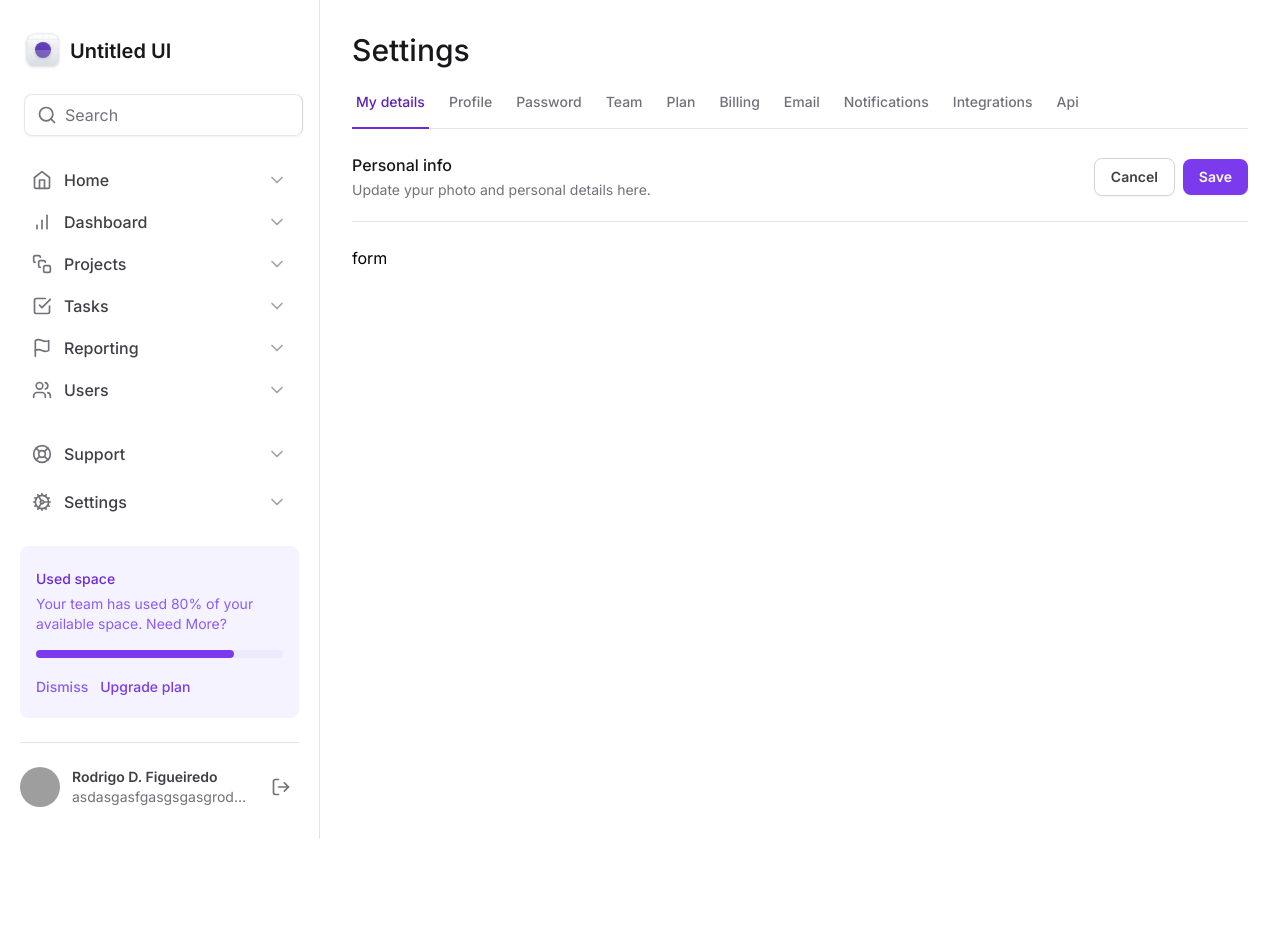
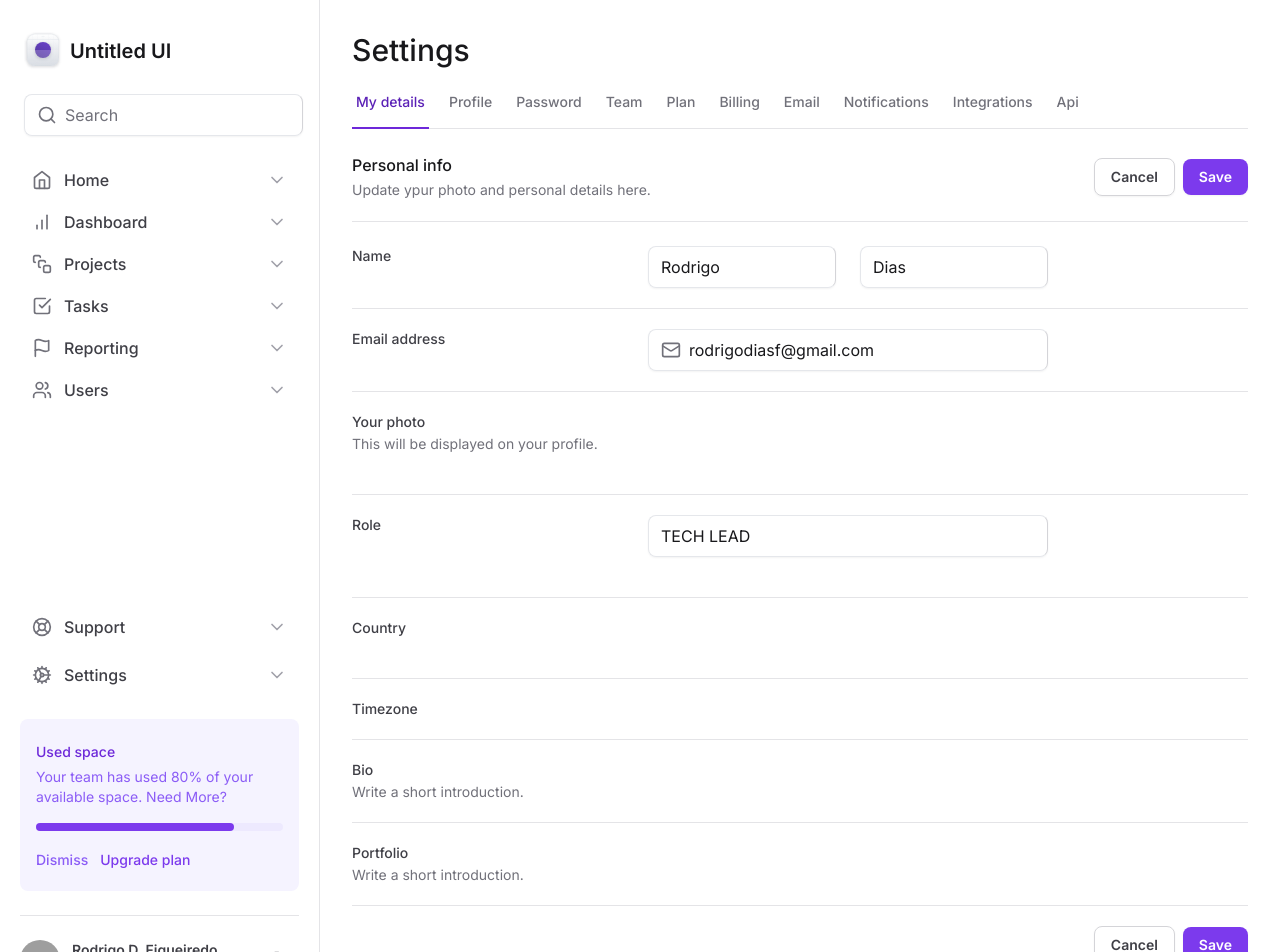
Before and after one commit to rodrigodiasf1984/mastering-tailwindcss-nextjs, a Next.js app: page / in a window 1280 px wide. Shown: the top 952 px of the page. Before the commit the page ends 839 px from the top, so only its background shows below. Built offline with nearby package versions, Linux system fonts and the light colour scheme; grey boxes are pictures that could not be loaded.

Commit message:
chore: add fileds of the form

```diff
--- a/src/app/page.tsx
+++ b/src/app/page.tsx
@@ -1,4 +1,6 @@
 import SettingsTabs from '@/components/SettingsTabs'
+import * as Input from '@/components/Input'
+import { Mail } from 'lucide-react'
 
 export default function Home() {
   return (
@@ -29,8 +31,129 @@
             </button>
           </div>
         </div>
-        <form className="mt-6 flex w-full flex-col " id="settings" action="">
-          form
+        <form
+          className="mt-6 flex w-full flex-col gap-5 divide-y divide-zinc-200"
+          id="settings"
+          action=""
+        >
+          <div className="grid grid-cols-form gap-3">
+            <label
+              className="text-sm font-medium text-zinc-700"
+              htmlFor="firstName"
+            >
+              Name
+            </label>
+            <div className="grid grid-cols-2 gap-6">
+              <Input.Root>
+                <Input.Control id="firstName" defaultValue="Rodrigo" />
+              </Input.Root>
+              <Input.Root>
+                <Input.Control defaultValue="Dias" />
+              </Input.Root>
+            </div>
+          </div>
+
+          <div className="grid grid-cols-form gap-3 pt-5">
+            <label
+              className="text-sm font-medium text-zinc-700"
+              htmlFor="email"
+            >
+              Email address
+            </label>
+
+            <Input.Root>
+              <Input.Prefix>
+                <Mail className="h-5 w-5 text-zinc-500" />
+              </Input.Prefix>
+              <Input.Control
+                id="email"
+                type="email"
+                defaultValue="rodrigodiasf@gmail.com"
+              />
+            </Input.Root>
+          </div>
+
+          <div className="grid grid-cols-form gap-3 pt-5">
+            <label
+              className="text-sm font-medium text-zinc-700"
+              htmlFor="photo"
+            >
+              Your photo
+              <span className="mt-0.5 block text-sm font-normal text-zinc-500">
+                This will be displayed on your profile.
+              </span>
+            </label>
+            <div></div>
+          </div>
+
+          <div className="mt-5 grid grid-cols-form gap-3 pt-5">
+            <label className="text-sm font-medium text-zinc-700" htmlFor="role">
+              Role
+            </label>
+
+            <Input.Root>
+              <Input.Control id="role" defaultValue="TECH LEAD" />
+            </Input.Root>
+          </div>
+
+          <div className="mt-5 grid grid-cols-form gap-3 pt-5">
+            <label
+              className="text-sm font-medium text-zinc-700"
+              htmlFor="country"
+            >
+              Country
+            </label>
+
+            <div></div>
+          </div>
+
+          <div className="mt-5 grid grid-cols-form gap-3 pt-5">
+            <label
+              className="text-sm font-medium text-zinc-700"
+              htmlFor="timezone"
+            >
+              Timezone
+            </label>
+
+            <div></div>
+          </div>
+
+          <div className="grid grid-cols-form gap-3 pt-5">
+            <label className="text-sm font-medium text-zinc-700" htmlFor="bio">
+              Bio
+              <span className="mt-0.5 block text-sm font-normal text-zinc-500">
+                Write a short introduction.
+              </span>
+            </label>
+            <div></div>
+          </div>
+
+          <div className="grid grid-cols-form gap-3 pt-5">
+            <label
+              className="text-sm font-medium text-zinc-700"
+              htmlFor="projects"
+            >
+              Portfolio
+              <span className="mt-0.5 block text-sm font-normal text-zinc-500">
+                Write a short introduction.
+              </span>
+            </label>
+            <div></div>
+          </div>
+          <div className="flex items-center justify-end gap-2 pt-5">
+            <button
+              className="rounded-lg border border-zinc-300 px-4 py-2 text-sm font-semibold text-zinc-700 shadow-sm hover:bg-zinc-50 "
+              type="button"
+            >
+              Cancel
+            </button>
+            <button
+              className="hover: rounded-lg bg-violet-600 px-4 py-2 text-sm font-semibold text-white shadow-sm hover:bg-violet-700"
+              type="submit"
+            >
+              Save
+            </button>
+          </div>
         </form>
       </div>
     </>
--- a/tailwind.config.ts
+++ b/tailwind.config.ts
@@ -7,12 +7,10 @@
       gridTemplateColumns: {
         app: 'minmax(18rem, 20rem) 1fr',
         profile: 'max-content 1fr min-content',
+        form: 'minmax(7.5rem, 17.5rem) minmax(25rem, 1fr) minmax(0, 15rem)',
       },
       maxWidth: {
         app: '700px',
-      },
-      colors: {
-        rodrigo: '#8257e6',
       },
     },
   },
```
